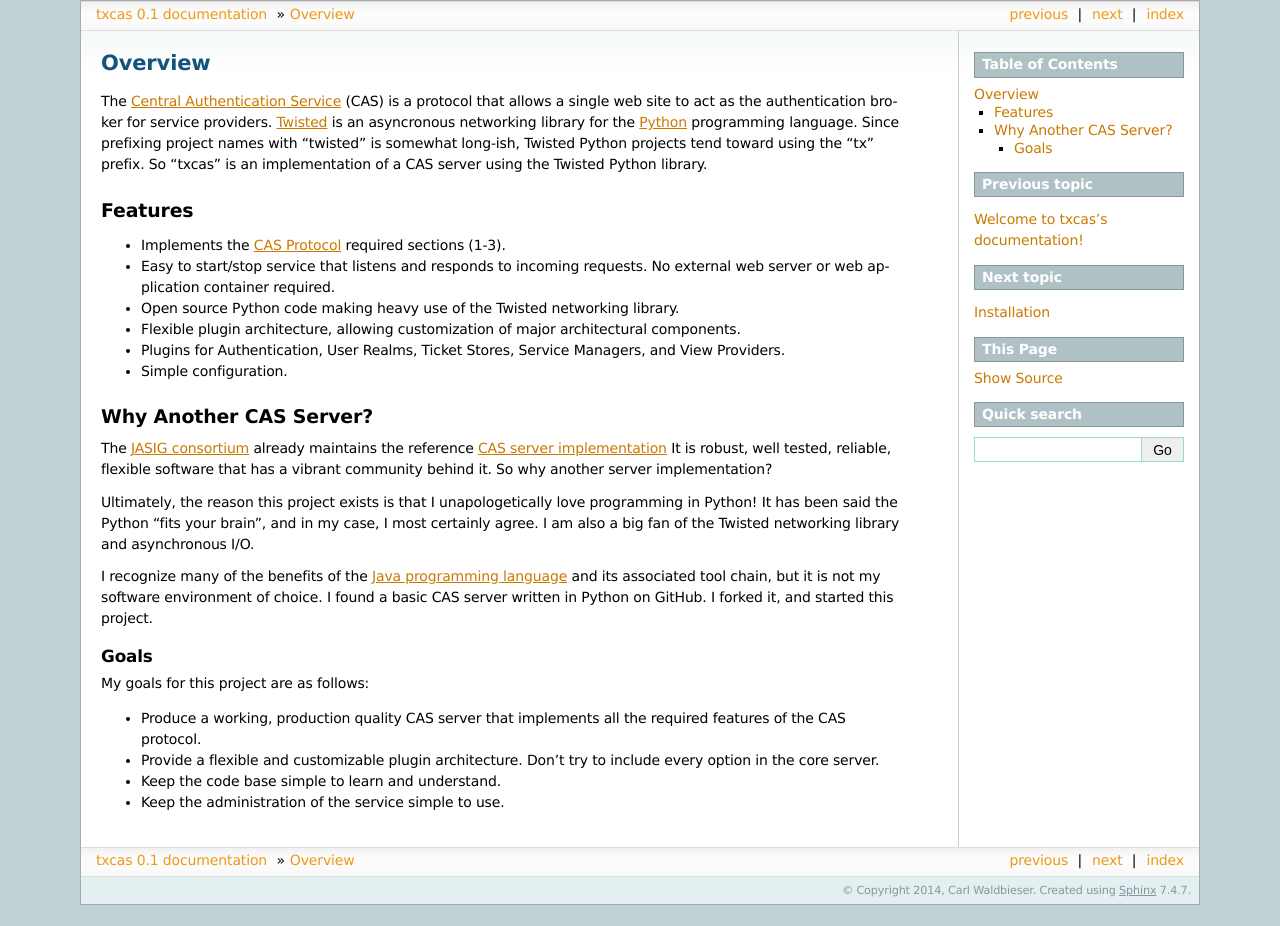
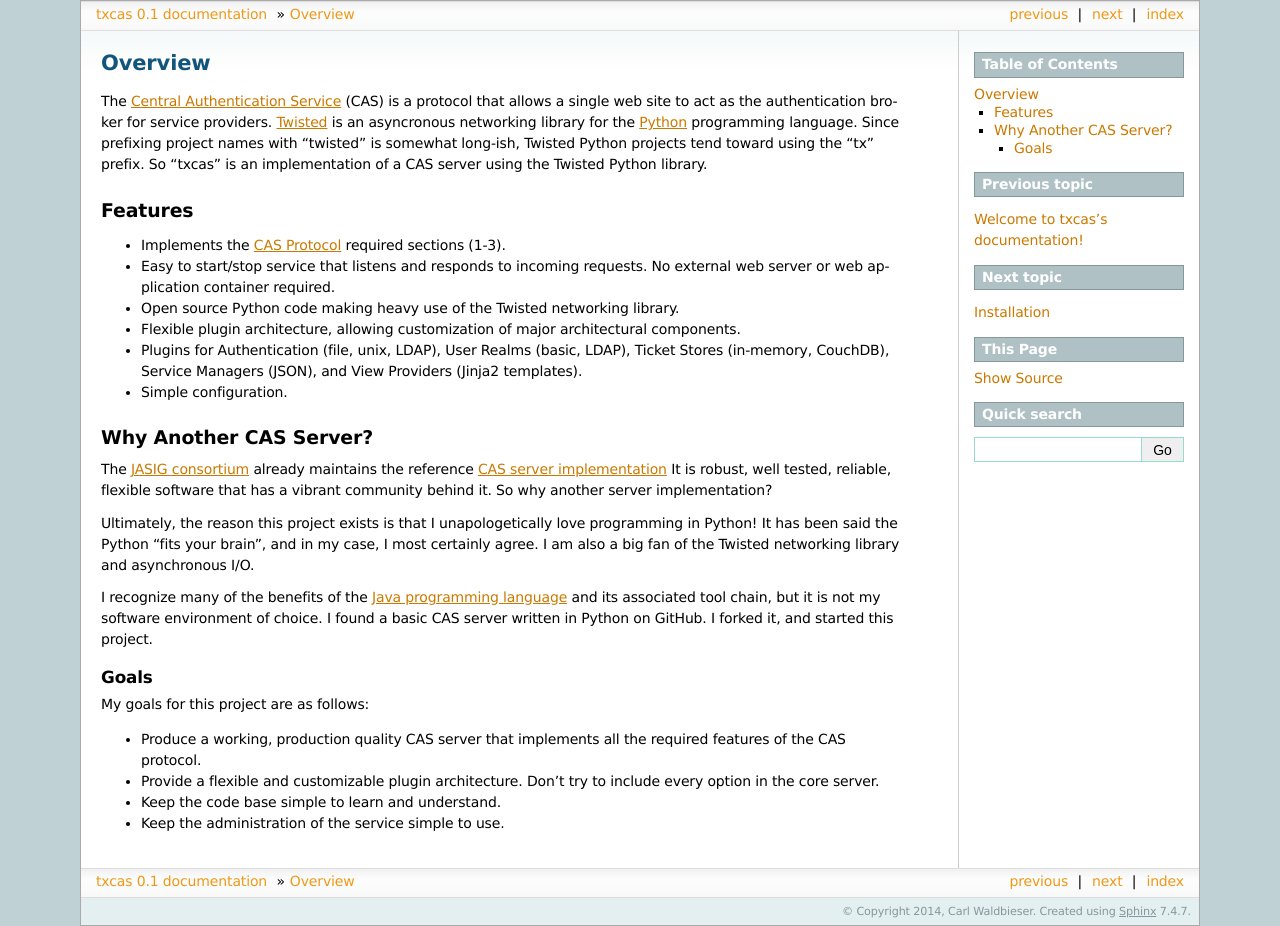
Before and after one commit to cwaldbieser/txcas, a Sphinx documentation site: the page built from docs/overview.rst, in a window 1280 px wide. Built offline with Sphinx 7.4.7, drawn with Linux system fonts in a browser that asks for light colours; before the commit the page ends 905 px from its top, so only the background shows below that.

```diff
--- a/docs/overview.rst
+++ b/docs/overview.rst
@@ -19,8 +19,9 @@ Features
 * Open source Python code making heavy use of the Twisted networking library.
 * Flexible plugin architecture, allowing customization of major architectural
   components.
-* Plugins for Authentication, User Realms, Ticket Stores, Service Managers, and
-  View Providers.
+* Plugins for Authentication (file, unix, LDAP), User Realms (basic, LDAP),
+  Ticket Stores (in-memory, CouchDB), Service Managers (JSON), and
+  View Providers (Jinja2 templates).
 * Simple configuration.
 
 -----------------------
```
Also changed, not shown: README.rst (+11 -2 lines).
